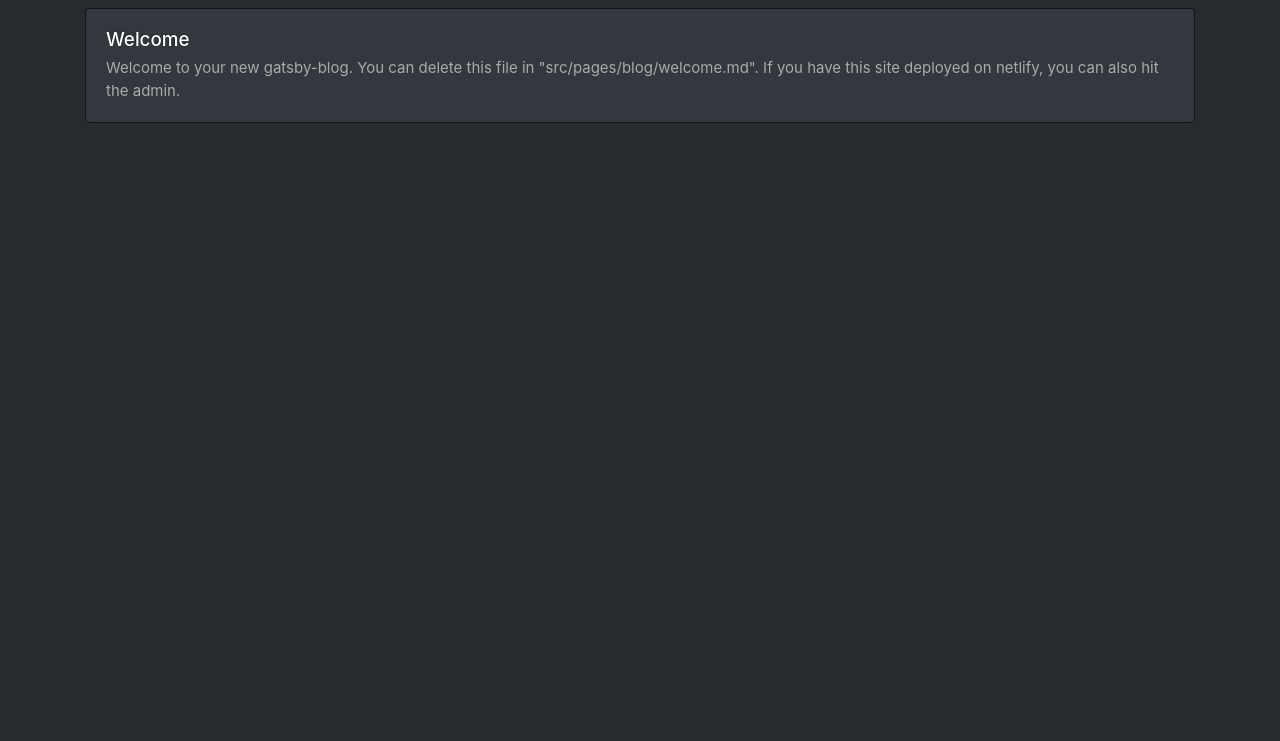
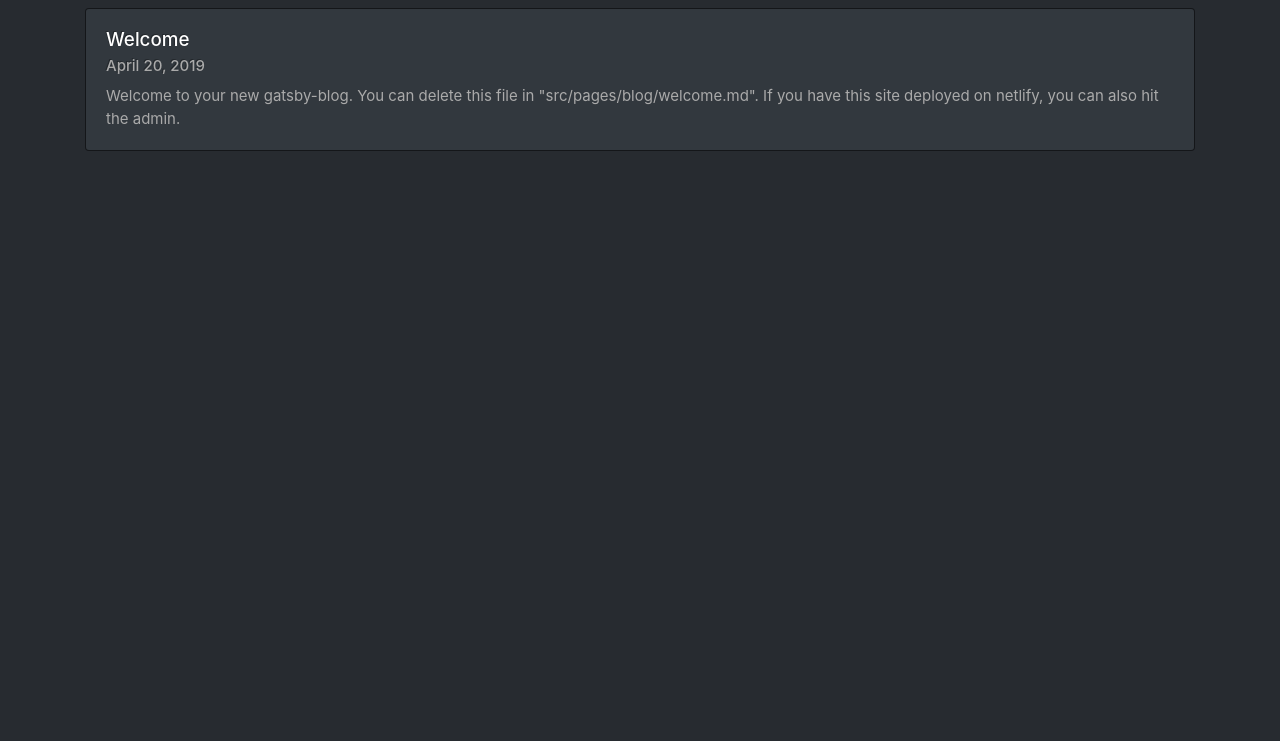
Before and after one commit to sfrjrs/wheelman-clothing-store, a Gatsby site: page / in a window 1280 px wide. Shown: the part 59-800 px from the top of the page. Built offline with nearby package versions, Linux system fonts and the light colour scheme; Gatsby itself is replaced by a stand-in of ours.

Commit message:
Update Blog “welcome” (#2)
update text from cms

```diff
--- a/src/pages/blog/welcome.md
+++ b/src/pages/blog/welcome.md
@@ -2,5 +2,6 @@
 contentType: blog
 path: /welcome
 title: Welcome
+date: '2019-04-19T21:59:16-07:00'
 ---
 Welcome to your new gatsby-blog. You can delete this file in "src/pages/blog/welcome.md". If you have this site deployed on netlify, you can also hit the [admin](/admin).
```
